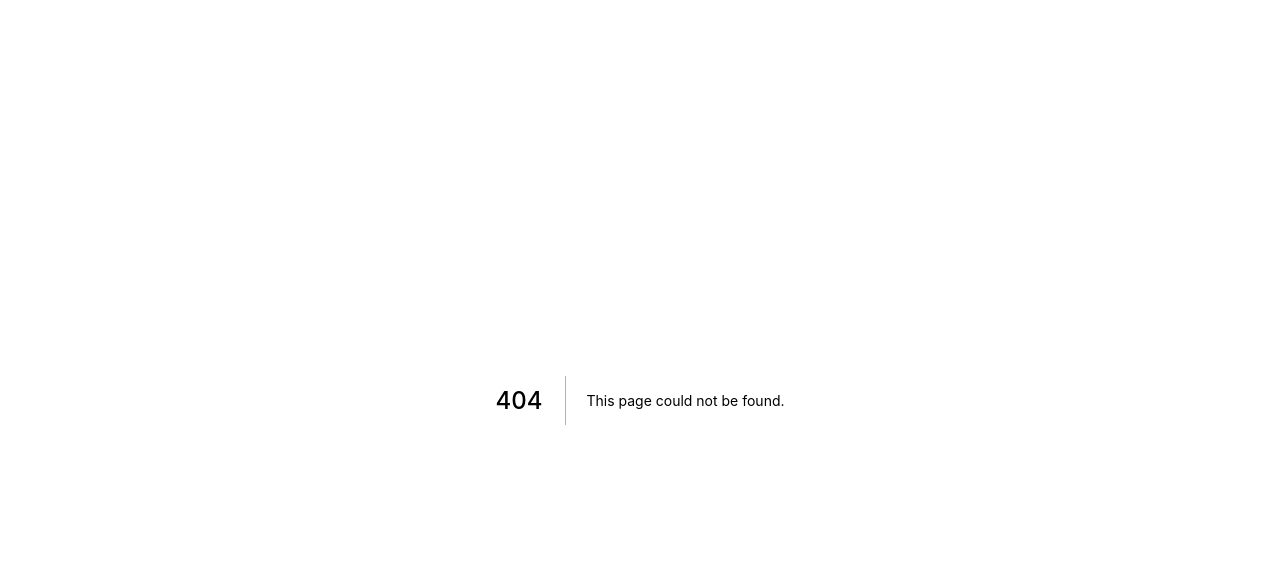
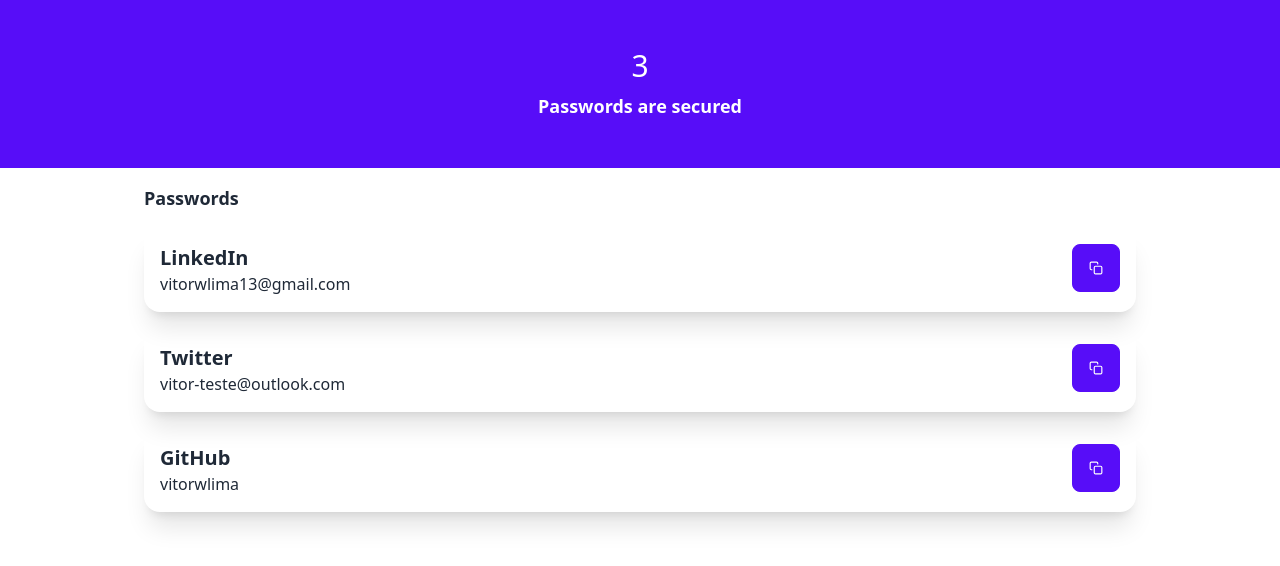
Before and after one commit to vitorwlima/cool-keeper, a Next.js app: page /my-keeper in a window 1280 px wide. Before the commit this address had no page. Shown: the top 566 px of the page. Built offline with nearby package versions, Linux system fonts and the light colour scheme.

Commit message:
feat: add my-keeper screen w mocked passwords

```diff
--- /dev/null
+++ b/src/components/PasswordsList/index.tsx
@@ -0,0 +1,41 @@
+import { FiCopy } from 'react-icons/fi'
+
+type Props = {
+  passwords: {
+    id: string
+    name: string
+    login: string
+    decrypted_password: string
+  }[]
+}
+
+export const PasswordsList: React.FC<Props> = ({ passwords }) => {
+  if (passwords.length === 0) {
+    return <p className="text-center text-xl">No saved passwords :(</p>
+  }
+
+  const handleCopyPassword = (password: string) => {
+    navigator.clipboard.writeText(password)
+  }
+
+  return (
+    <ul className="flex flex-col gap-4">
+      {passwords.map((password) => (
+        <li className="card shadow-xl" key={password.id}>
+          <div className="flex p-4 justify-between w-full">
+            <div>
+              <h4 className="card-title">{password.name}</h4>
+              <p>{password.login}</p>
+            </div>
+            <button
+              className="btn btn-primary"
+              onClick={() => handleCopyPassword(password.decrypted_password)}
+            >
+              <FiCopy />
+            </button>
+          </div>
+        </li>
+      ))}
+    </ul>
+  )
+}
--- /dev/null
+++ b/src/pages/my-keeper.tsx
@@ -0,0 +1,40 @@
+import type { NextPage } from 'next'
+import { PasswordsList } from 'src/components/PasswordsList'
+
+const passwords = [
+  {
+    id: '1',
+    name: 'LinkedIn',
+    login: 'vitorwlima13@gmail.com',
+    decrypted_password: 'hello123',
+  },
+  {
+    id: '2',
+    name: 'Twitter',
+    login: 'vitor-teste@outlook.com',
+    decrypted_password: 'dsajipddsa80d8sa',
+  },
+  {
+    id: '3',
+    name: 'GitHub',
+    login: 'vitorwlima',
+    decrypted_password: '.dsa9dsa2_92-a',
+  },
+]
+
+const MyKeeper: NextPage = () => {
+  return (
+    <main>
+      <section className="bg-primary text-primary-content flex flex-col items-center justify-center py-12">
+        <h3 className="text-3xl">{passwords.length}</h3>
+        <strong className="text-lg mt-2">Passwords are secured</strong>
+      </section>
+      <section className="p-4 max-w-5xl mx-auto">
+        <h2 className="font-semibold mb-4 text-lg">Passwords</h2>
+        <PasswordsList passwords={passwords} />
+      </section>
+    </main>
+  )
+}
+
+export default MyKeeper
```
